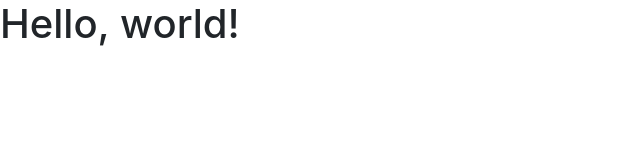
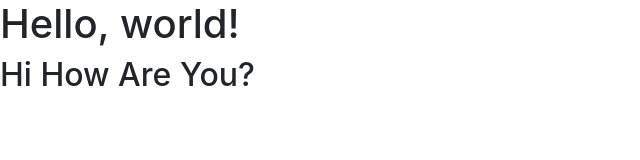
Before and after one commit to daquilino/gittest, a plain HTML site: page index.html in a window 1280 px wide. Shown: the whole page, without its empty margins (0-640 px from the left). Drawn offline with nearby package versions, Linux system fonts and the light colour scheme.

Commit message:
added h2

```diff
--- a/index.html
+++ b/index.html
@@ -12,6 +12,7 @@
     </head>
     <body>
         <h1>Hello, world!</h1>
+        <h2>Hi How Are You?</h2>
 
         <!-- Optional JavaScript -->
         <!-- jQuery first, then Popper.js, then Bootstrap JS -->
```
